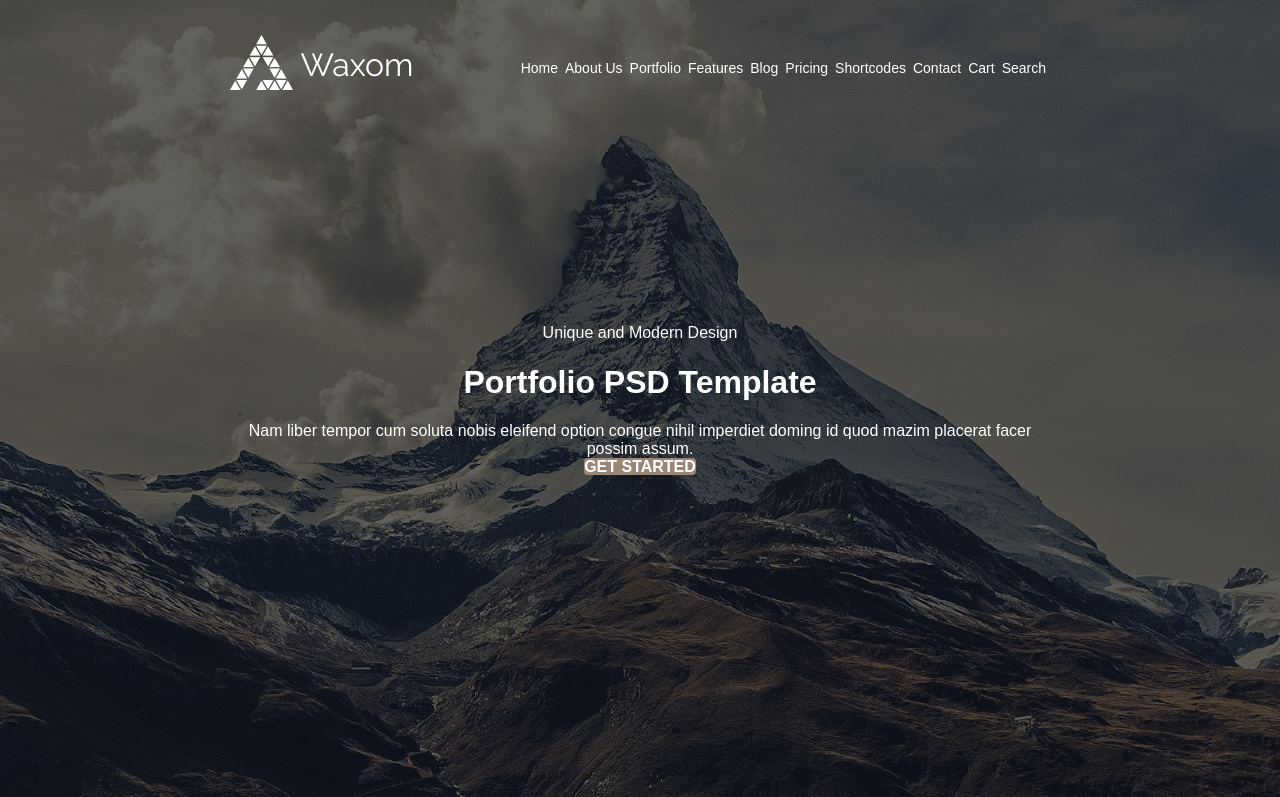
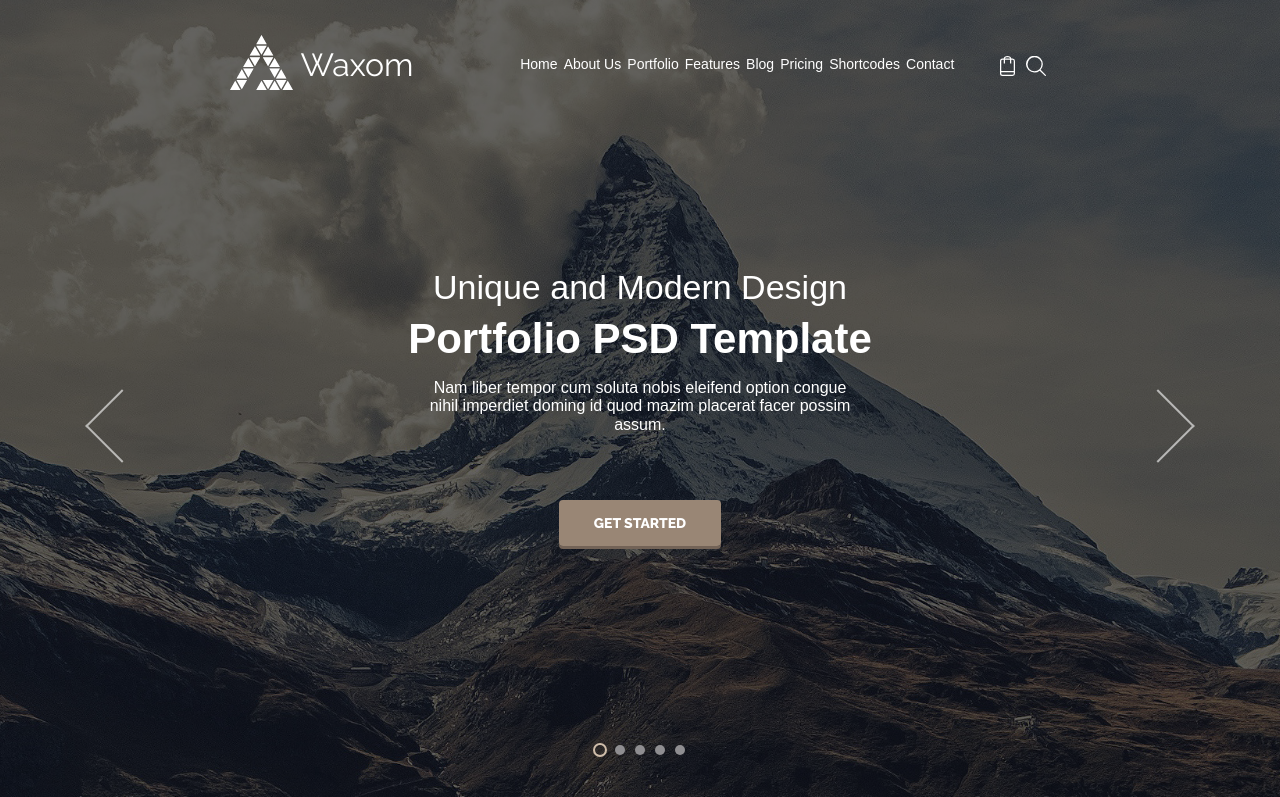
Before and after one commit to pa2tie/test_site_waxom, a plain HTML site: page index.html in a window 1280 px wide. Shown: the top 797 px of the page. Drawn offline with Linux system fonts and the light colour scheme.

Commit message:
end 1 section

```diff
--- a/css/styles.css
+++ b/css/styles.css
@@ -26,13 +26,17 @@ a:hover {
 }
 
 a.btn {
+    font-family: 'Raleway', sans-serif;
     border-radius: 4px;
     text-transform: uppercase;
-    font-weight: bold;
+    font-weight: 800;
+    font-size: 14px;
     text-align: center;
     background-color: #998675;
     opacity: 1;
     transition: background-color 0.5s linear;
+    padding: 15px 35px;
+    box-shadow: 0 3px 0 #736357;
 }
 
 a.btn:hover {
@@ -46,7 +50,7 @@ a.btn:hover {
     justify-content: space-between;
     align-items: center;
     padding: 35px 18vw 0;
-    animation: 1s fadein 0.5s forwards;
+    animation: 1s fadein 0.2s forwards;
     opacity: 0;
     color: #fff;
     z-index: 1;
@@ -70,6 +74,11 @@ a.btn:hover {
     font-weight: 300;
 }
 
+.page-header__nav a:hover {
+    color: #C7B299;
+    transition: color 0.1s linear;
+}
+
 .page-header .logo {
     text-align: center;
     font-family: 'Raleway', sans-serif;
@@ -82,15 +91,35 @@ a.btn:hover {
     padding-bottom: 10px;
 }
 
+.cart {
+    margin-left: 40px;
+}
+
+.icon-cart {
+    width: 20px;
+    height: 20px;
+}
+
+.icon-cart:hover {
+    fill: #C7B299;
+    transition: fill 0.1s linear;
+}
+
+.icon-search {
+    width: 20px;
+    height: 20px;
+}
+
+.icon-search:hover {
+    fill: #C7B299;
+    transition: fill 0.1s linear;
+}
+
 section {
     display: flex;
     flex-direction: column;
     align-items: center;
-    padding: 100px 18vw;
-}
-
-.page-header .logo-img {
-    fill: #fff;
+    padding: 0 18vw;
 }
 
 .hero {
@@ -102,3 +131,100 @@ section {
     justify-content: center;
     text-align: center;
 }
+
+.slider {
+    display: flex;
+    flex-direction: column;
+    align-items: center;
+    justify-content: center;
+}
+
+.slide:first-child p {
+    padding: 0 15vw;
+    margin-top: 1rem;
+    padding-bottom: 10vh;
+}
+
+.slide h1 {
+    margin: 0.5rem;
+    font-weight: 800;
+    font-size: 42px;
+}
+
+.slide span {
+    font-size: 34px;
+    font-weight: 500;
+}
+
+.bullets {
+    position: absolute;
+    margin: 0 0;
+    bottom: 5%;
+    display: flex;
+    justify-content: space-between;
+    width: 90px;
+    height: 15px;
+}
+
+.bullets li {
+    width: 10px;
+    height: 10px;
+    background: #8F8E91;
+    border-radius: 50%;
+}
+
+.bullets .active {
+    background: transparent;
+    box-shadow: 0 0 0 2px #CFBDAA;
+}
+
+.bullets li:hover {
+    box-shadow: 0 0 0 2px #8F8E91;
+}
+
+.arrows .previous {
+    position: absolute;
+    height: 100vh;
+    width: 15vw;
+    top: 0;
+    left: 0;
+}
+
+.arrows .previous::before {
+    content: "";
+    position: absolute;
+    opacity: 0.6;
+    left: 50%;
+    top: 50%;
+    height: 50px;
+    width: 50px;
+    border-left: 2px solid white;
+    border-top: 2px solid white;
+    transform: rotate(-45deg);
+}
+
+.arrows .next {
+    position: absolute;
+    height: 100vh;
+    width: 15vw;
+    top: 0;
+    right: 0;
+}
+
+.arrows .next::before {
+    content: "";
+    position: absolute;
+    opacity: 0.6;
+    right: 50%;
+    top: 50%;
+    height: 50px;
+    width: 50px;
+    border-left: 2px solid white;
+    border-top: 2px solid white;
+    transform: rotate(135deg);
+}
+
+.arrows .next:hover:before, .arrows .previous:hover:before {
+    transition: border-color 0.2s linear;
+    border-color: #C7B299;
+}
--- a/index.html
+++ b/index.html
@@ -5,8 +5,8 @@
     <meta name="viewport" content="width=device-width, initial-scale=1.0">
     <meta http-equiv="X-UA-Compatible" content="ie=edge">
     <title>Waxom</title>
+    <link rel="stylesheet" href="css/styles.css">
     <link rel="stylesheet" href="css/normalize.css">
-    <link rel="stylesheet" href="css/styles.css">
     <link href="https://fonts.googleapis.com/css?family=Raleway:400,500,600,700,800" rel="stylesheet">
     <link href="https://fonts.googleapis.com/css?family=Montserrat:200,300,400" rel="stylesheet">
 </head>
@@ -26,36 +26,50 @@
                 <li><a href="#">Pricing</a></li>
                 <li><a href="#">Shortcodes</a></li>
                 <li><a href="#">Contact</a></li>
-                <li><a href="#"><span class="icon icon-cart">Cart</span></a></li>
-                <li><a href="#"><span class="icon icon-search">Search</span></a></li>
+                <li>
+                    <a class="cart" href="#">
+                        <svg class="icon icon-cart" fill="#fff" height="24" viewBox="0 0 24 24" width="24" xmlns="http://www.w3.org/2000/svg">
+                            <path id="icon-cart" class="cls-1" d="M1491,58h-1.5c0-1.657-2.02-3-4.5-3s-4.5,1.344-4.5,3H1479a3,3,0,0,0-3,3V76a3,3,0,0,0,3,3h12a3,3,0,0,0,2.99-3V61A3,3,0,0,0,1491,58Zm-6-1.5c1.66,0,3,.464,3,1.5h-6C1482,56.962,1483.34,56.5,1485,56.5Zm7.49,19.5a1.5,1.5,0,0,1-1.49,1.5h-12a1.5,1.5,0,0,1-1.5-1.5V74.5h14.99V76Zm0-3H1477.5V61a1.5,1.5,0,0,1,1.5-1.5h1.5V64h1.5V59.5h6V64h1.5V59.5h1.5a1.5,1.5,0,0,1,1.49,1.5V73Z" transform="translate(-1476 -55)"/>
+                        </svg>
+                    </a>
+                </li>
+                <li>
+                    <a class="search" href="#">
+                        <svg class="icon icon-search" fill="#fff" height="24" viewBox="0 0 24 24" width="24" xmlns="http://www.w3.org/2000/svg">
+                            <path id="icon-search" class="cls-1" d="M1545.76,77.682l-6.19-6.095a9.807,9.807,0,0,0,2.62-6.658,10.1,10.1,0,1,0-10.1,9.934,10.183,10.183,0,0,0,6.36-2.218l6.21,6.12a0.788,0.788,0,0,0,1.1,0A0.763,0.763,0,0,0,1545.76,77.682Zm-13.67-4.348a8.406,8.406,0,1,1,8.54-8.405A8.477,8.477,0,0,1,1532.09,73.334Z" transform="translate(-1522 -55)"/>
+                        </svg>
+                    </a>
+                </li>
             </ul>
         </nav>
     </header>
 
     <section class="hero">
-        <div class="hero__content-area">
             <div class="slider">
                 <div class="arrows">
                     <a href="#" class="previous"></a>
                     <a href="#" class="next"></a>
                 </div>
-                <div class="slides">
-                    <div class="slide">
+                <ul class="slides">
+                    <li class="slide">
                         <span>Unique and Modern Design</span>
                         <h1>Portfolio PSD Template</h1>
                         <p>Nam liber tempor cum soluta nobis eleifend option congue nihil imperdiet doming id quod mazim placerat facer possim assum.</p>
                         <a href="#" class="btn">Get started</a>
-                    </div>
-                    <div class="slide"></div>
-                    <div class="slide"></div>
-                    <div class="slide"></div>
-                    <div class="slide"></div>
-                </div>
-                <div class="bullets">
-
-                </div>
+                    </li>
+                    <li class="slide"></li>
+                    <li class="slide"></li>
+                    <li class="slide"></li>
+                    <li class="slide"></li>
+                </ul>
+                <ul class="bullets">
+                    <li class="active"><a href="#"></a></li>
+                    <li></li>
+                    <li></li>
+                    <li></li>
+                    <li></li>
+                </ul>
             </div>
-        </div>
     </section>
 
     <section class="features">
```
